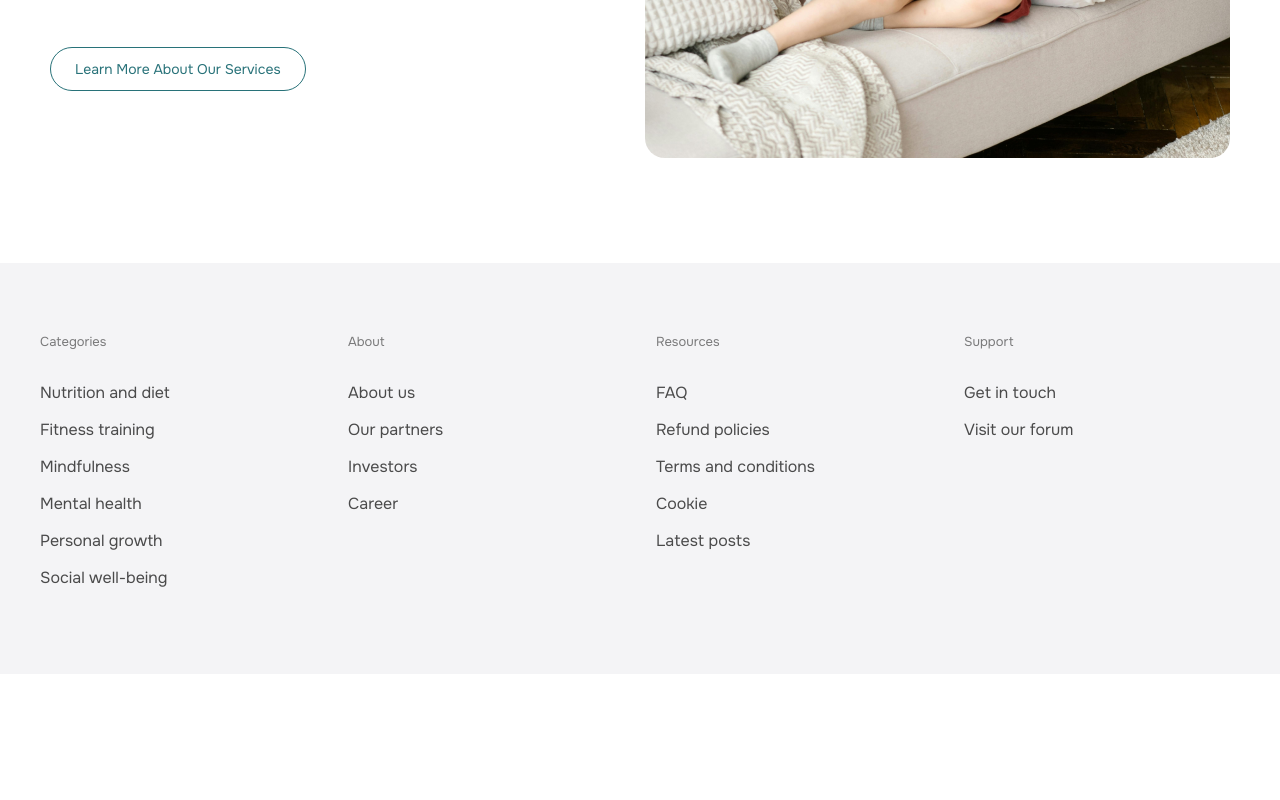
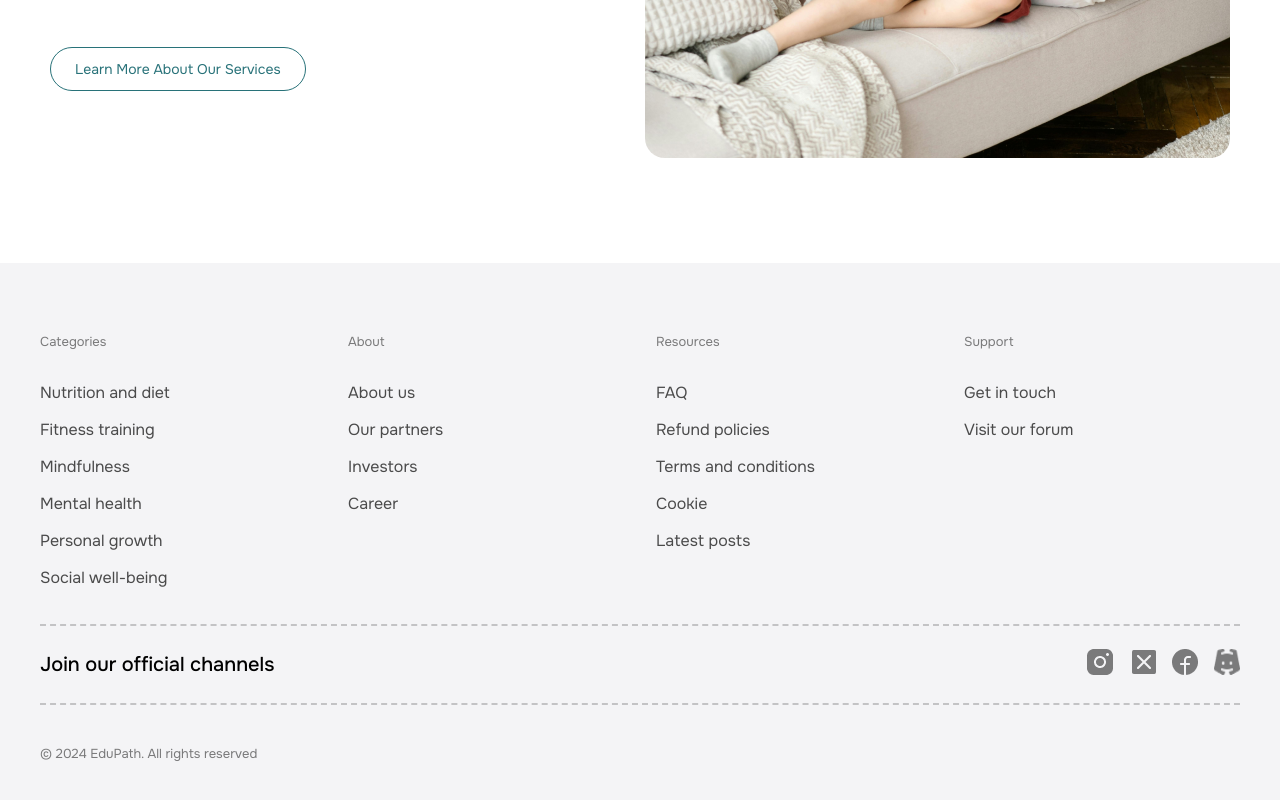
Before and after one commit to mdanamulhasan201/Pinemesh_next_js, a Next.js app: page / in a window 1280 px wide. Shown: the part 2218-3018 px from the top of the page. Before the commit the page ends 2892 px from the top, so only its background shows below. Built offline with nearby package versions, Linux system fonts and the light colour scheme.

Commit message:
footer done

```diff
--- a/src/components/Shared/Footer.js
+++ b/src/components/Shared/Footer.js
@@ -2,6 +2,12 @@
 
 import React from "react";
 import styles from "./Footer.module.css";
+import instagram from "../.../../../../public/footer/instragram.png";
+import twitter from "../.../../../../public/footer/twitter.png";
+import facebook from "../.../../../../public/footer/facebook.png";
+import discord from "../.../../../../public/footer/e.png";
+import Image from "next/image";
+import Link from "next/link";
 
 const Footer = () => {
   const categories = [
@@ -69,6 +75,29 @@ const Footer = () => {
           </ul>
         </div>
       </div>
+      {/* sub footer */}
+      <div className={styles.mainSubFt}>
+        <div className={styles.subFooter}>
+          <h1 className={styles.subFtTitle}>Join our official channels</h1>
+          <div className={styles.linkup}>
+            <Link href="/">
+              <Image src={instagram} alt="instagram" width={32} height={32} />
+            </Link>
+            <Link href="/">
+              <Image src={twitter} alt="twitter" width={24} height={24} />
+            </Link>
+            <Link href="/">
+              <Image src={facebook} alt="facebook" width={26} height={26} />
+            </Link>
+            <Link href="/">
+              <Image src={discord} alt="discord" width={26} height={26} />
+            </Link>
+          </div>
+        </div>
+      </div>
+      <div className={styles.copyRight}>
+        <p>© 2024 EduPath. All rights reserved</p>
+      </div>
     </div>
   );
 };
--- a/src/components/Shared/Footer.module.css
+++ b/src/components/Shared/Footer.module.css
@@ -44,6 +44,41 @@
   color: #287279;
 }
 
+.mainSubFt{
+    max-width: 1200px;
+    margin: 0 auto;
+    padding: 20px 0;
+}
+.subFooter{
+    display: flex;
+    justify-content: space-between;
+    align-items: center;
+    padding: 20px 0;
+    border-top: 2px dashed  #00000033;
+    border-bottom: 2px dashed  #00000033;
+}
+.subFtTitle{
+    font-size: 20px;
+    font-weight: 500;
+    color: #000000;
+}
+.linkup{
+    display: flex;
+    gap: 1rem;
+    align-items: center;
+}
+.copyRight{
+    padding: 20px 0;
+    max-width: 1200px;
+    margin: 0 auto;
+}
+.copyRight p{
+    font-size: 13px;
+    color: #00000080;
+    font-weight: 400;
+
+}
+
 /* Responsive design */
 @media (max-width: 1024px) {
   .section {
--- a/src/components/home/popularCourse/Popular.module.css
+++ b/src/components/home/popularCourse/Popular.module.css
@@ -75,7 +75,6 @@
 
 .btnType {
   display: flex;
-  justify-content: start;
   align-items: center;
   gap: 10px;
 }
```
